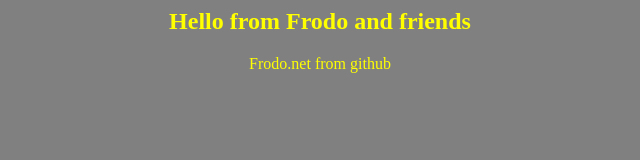
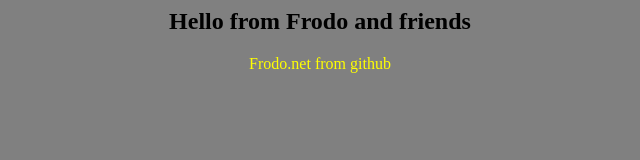
Before and after one commit to dpudovkin84/app-for-jenkins, a plain HTML site: page index.html in a window 1280 px wide. Shown: the whole page, without its empty margins (320-960 px from the left). Drawn offline with Linux system fonts and the light colour scheme.

Commit message:
Github job test

```diff
--- a/index.html
+++ b/index.html
@@ -1,7 +1,7 @@
 <html>
 <body bgcolor=grey>
 <center>
-<h2><font color=yellow>Hello from Frodo and friends</font></h2>
+<h2><font color=black>Hello from Frodo and friends</font></h2>
 
 <font color=yellow>Frodo.net from github</font>
 
```
